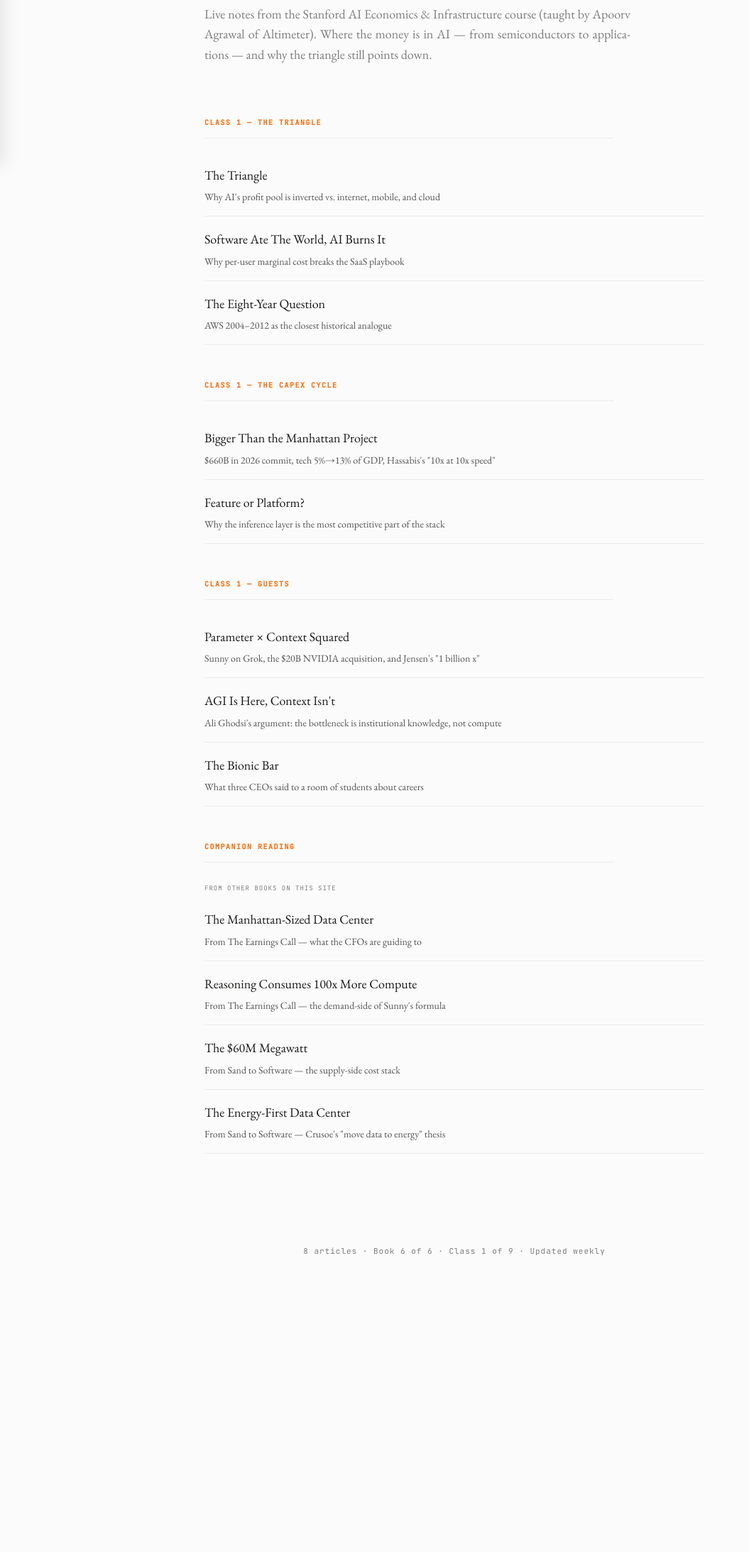
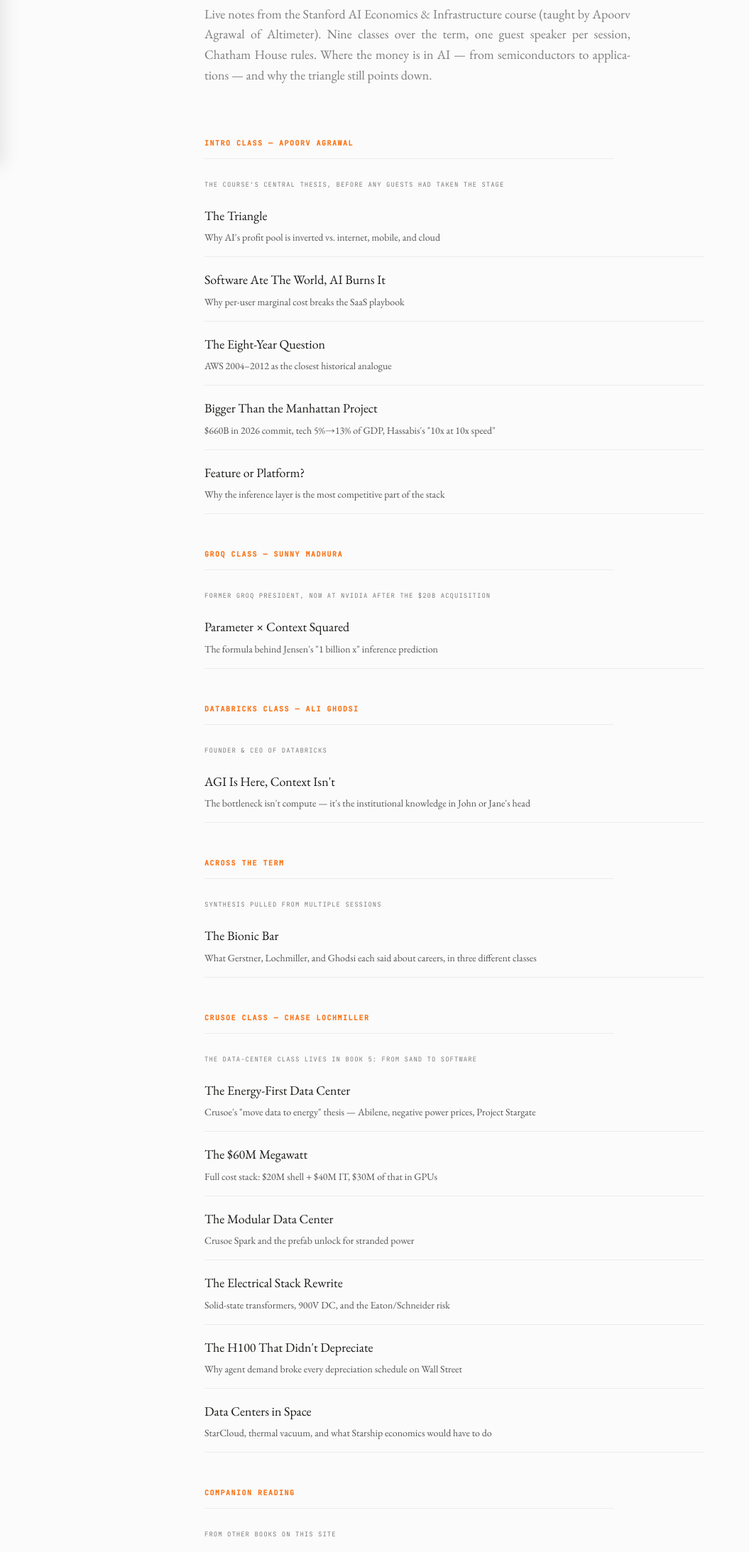
Before and after one commit to abhitsian/llm-concepts-for-pms, a plain HTML site: page books/ai-economics.html in a window 1280 px wide. Shown: the part 567-2753 px from the top of the page at 71% size, without its empty margins (0-1055 px from the left). Before the commit the page ends 2404 px from the top, so only its background shows below. Drawn offline with nearby package versions, Linux system fonts and the light colour scheme; animation ran at ten frames a second.

Commit message:
Reframe Field Notes by class day, not single session
Earlier framing implied all four guest speakers (Brad Gerstner,
Sunny Madhura, Chase Lochmiller, Ali Ghodsi) appeared in the same
session. They were actually in four separate classes spread across
the course term: intro (Apoorv + Gerstner), Groq day (Sunny),
Crusoe day (Lochmiller), Databricks day (Ghodsi).

Article rewrites correct the attribution language ("told a Stanford
class this week" → "guest speaker for the data-center session", etc.)
and explicitly cross-reference earlier or later classes where context
came from a different day.

Book 6 index restructured: section labels are now by guest-speaker
class (Intro / Groq / Databricks / Crusoe / Across the Term) rather
than the misleading "Class 1 — The Triangle / Capex / Guests"
buckets that suggested everything was a single sitting. Crusoe-day
articles are now also surfaced from the Field Notes page (they live
physically in Book 5: From Sand to Software).

Footers and homepage card updated: "8 articles · 4 classes" instead
of "8 articles · Class 1 of 9".

```diff
--- a/books/ai-economics.html
+++ b/books/ai-economics.html
@@ -16,11 +16,12 @@
       <canvas id="book-hero-canvas"></canvas>
     </div>
     <h1 class="book-page-title">Field Notes: AI Economics</h1>
-    <p class="book-page-desc">Live notes from the Stanford AI Economics &amp; Infrastructure course (taught by Apoorv Agrawal of Altimeter). Where the money is in AI &mdash; from semiconductors to applications &mdash; and why the triangle still points down.</p>
+    <p class="book-page-desc">Live notes from the Stanford AI Economics &amp; Infrastructure course (taught by Apoorv Agrawal of Altimeter). Nine classes over the term, one guest speaker per session, Chatham House rules. Where the money is in AI &mdash; from semiconductors to applications &mdash; and why the triangle still points down.</p>
   </div>
   <div class="book-chapters">
     <div class="book-section">
-      <h2 class="book-section-title" style="color: #f97316">Class 1 &mdash; The Triangle</h2>
+      <h2 class="book-section-title" style="color: #f97316">Intro Class &mdash; Apoorv Agrawal</h2>
+      <div class="book-category-label">The course's central thesis, before any guests had taken the stage</div>
       <a class="book-article-link" href="../articles/96-ae-01-the-triangle.html">
         <div class="book-article-link-title">The Triangle</div>
         <div class="book-article-link-desc">Why AI's profit pool is inverted vs. internet, mobile, and cloud</div>
@@ -33,9 +34,6 @@
         <div class="book-article-link-title">The Eight-Year Question</div>
         <div class="book-article-link-desc">AWS 2004&ndash;2012 as the closest historical analogue</div>
       </a>
-    </div>
-    <div class="book-section">
-      <h2 class="book-section-title" style="color: #f97316">Class 1 &mdash; The Capex Cycle</h2>
       <a class="book-article-link" href="../articles/99-ae-04-bigger-than-the-manhattan-project.html">
         <div class="book-article-link-title">Bigger Than the Manhattan Project</div>
         <div class="book-article-link-desc">$660B in 2026 commit, tech 5%&rarr;13% of GDP, Hassabis's "10x at 10x speed"</div>
@@ -46,18 +44,55 @@
       </a>
     </div>
     <div class="book-section">
-      <h2 class="book-section-title" style="color: #f97316">Class 1 &mdash; Guests</h2>
+      <h2 class="book-section-title" style="color: #f97316">Groq Class &mdash; Sunny Madhura</h2>
+      <div class="book-category-label">Former Groq president, now at NVIDIA after the $20B acquisition</div>
       <a class="book-article-link" href="../articles/101-ae-06-parameter-times-context-squared.html">
         <div class="book-article-link-title">Parameter &times; Context Squared</div>
-        <div class="book-article-link-desc">Sunny on Grok, the $20B NVIDIA acquisition, and Jensen's "1 billion x"</div>
+        <div class="book-article-link-desc">The formula behind Jensen's "1 billion x" inference prediction</div>
       </a>
+    </div>
+    <div class="book-section">
+      <h2 class="book-section-title" style="color: #f97316">Databricks Class &mdash; Ali Ghodsi</h2>
+      <div class="book-category-label">Founder &amp; CEO of Databricks</div>
       <a class="book-article-link" href="../articles/102-ae-07-agi-is-here-context-isnt.html">
         <div class="book-article-link-title">AGI Is Here, Context Isn't</div>
-        <div class="book-article-link-desc">Ali Ghodsi's argument: the bottleneck is institutional knowledge, not compute</div>
+        <div class="book-article-link-desc">The bottleneck isn't compute &mdash; it's the institutional knowledge in John or Jane's head</div>
       </a>
+    </div>
+    <div class="book-section">
+      <h2 class="book-section-title" style="color: #f97316">Across the Term</h2>
+      <div class="book-category-label">Synthesis pulled from multiple sessions</div>
       <a class="book-article-link" href="../articles/103-ae-08-the-bionic-bar.html">
         <div class="book-article-link-title">The Bionic Bar</div>
-        <div class="book-article-link-desc">What three CEOs said to a room of students about careers</div>
+        <div class="book-article-link-desc">What Gerstner, Lochmiller, and Ghodsi each said about careers, in three different classes</div>
+      </a>
+    </div>
+    <div class="book-section">
+      <h2 class="book-section-title" style="color: #f97316">Crusoe Class &mdash; Chase Lochmiller</h2>
+      <div class="book-category-label">The data-center class lives in Book 5: From Sand to Software</div>
+      <a class="book-article-link" href="../articles/90-fs-21-the-energy-first-data-center.html">
+        <div class="book-article-link-title">The Energy-First Data Center</div>
+        <div class="book-article-link-desc">Crusoe's "move data to energy" thesis &mdash; Abilene, negative power prices, Project Stargate</div>
+      </a>
+      <a class="book-article-link" href="../articles/91-fs-22-the-60m-megawatt.html">
+        <div class="book-article-link-title">The $60M Megawatt</div>
+        <div class="book-article-link-desc">Full cost stack: $20M shell + $40M IT, $30M of that in GPUs</div>
+      </a>
+      <a class="book-article-link" href="../articles/92-fs-23-the-modular-data-center.html">
+        <div class="book-article-link-title">The Modular Data Center</div>
+        <div class="book-article-link-desc">Crusoe Spark and the prefab unlock for stranded power</div>
+      </a>
+      <a class="book-article-link" href="../articles/93-fs-24-the-electrical-stack-rewrite.html">
+        <div class="book-article-link-title">The Electrical Stack Rewrite</div>
+        <div class="book-article-link-desc">Solid-state transformers, 900V DC, and the Eaton/Schneider risk</div>
+      </a>
+      <a class="book-article-link" href="../articles/94-fs-25-the-h100-that-didnt-depreciate.html">
+        <div class="book-article-link-title">The H100 That Didn't Depreciate</div>
+        <div class="book-article-link-desc">Why agent demand broke every depreciation schedule on Wall Street</div>
+      </a>
+      <a class="book-article-link" href="../articles/95-fs-26-data-centers-in-space.html">
+        <div class="book-article-link-title">Data Centers in Space</div>
+        <div class="book-article-link-desc">StarCloud, thermal vacuum, and what Starship economics would have to do</div>
       </a>
     </div>
     <div class="book-section">
@@ -71,17 +106,9 @@
         <div class="book-article-link-title">Reasoning Consumes 100x More Compute</div>
         <div class="book-article-link-desc">From The Earnings Call &mdash; the demand-side of Sunny's formula</div>
       </a>
-      <a class="book-article-link" href="../articles/91-fs-22-the-60m-megawatt.html">
-        <div class="book-article-link-title">The $60M Megawatt</div>
-        <div class="book-article-link-desc">From Sand to Software &mdash; the supply-side cost stack</div>
-      </a>
-      <a class="book-article-link" href="../articles/90-fs-21-the-energy-first-data-center.html">
-        <div class="book-article-link-title">The Energy-First Data Center</div>
-        <div class="book-article-link-desc">From Sand to Software &mdash; Crusoe's "move data to energy" thesis</div>
-      </a>
     </div>
   </div>
-  <div class="book-page-footer">8 articles &middot; Book 6 of 6 &middot; Class 1 of 9 &middot; Updated weekly</div>
+  <div class="book-page-footer">8 articles &middot; 4 classes covered &middot; Book 6 of 6 &middot; Updated as new sessions happen</div>
   <script src="../js/bezier-core.js?v=1774957616"></script>
   <script src="../js/book-covers.js?v=1774957616"></script>
   <script>
```
Also changed, not shown: articles/100-ae-05-feature-or-platform.html (+2 -2 lines), articles/101-ae-06-parameter-times-context-squared.html (+2 -2 lines), articles/102-ae-07-agi-is-here-context-isnt.html (+1 -1 lines), articles/103-ae-08-the-bionic-bar.html (+4 -4 lines), articles/90-fs-21-the-energy-first-data-center.html (+1 -1 lines), articles/91-fs-22-the-60m-megawatt.html (+1 -1 lines), articles/93-fs-24-the-electrical-stack-rewrite.html (+1 -1 lines), articles/94-fs-25-the-h100-that-didnt-depreciate.html (+2 -2 lines), articles/95-fs-26-data-centers-in-space.html (+1 -1 lines), articles/96-ae-01-the-triangle.html (+2 -2 lines), articles/97-ae-02-software-ate-the-world-ai-burns-it.html (+1 -1 lines), articles/98-ae-03-the-eight-year-question.html (+2 -2 lines), articles/99-ae-04-bigger-than-the-manhattan-project.html (+2 -2 lines), index.html (+2 -2 lines).
